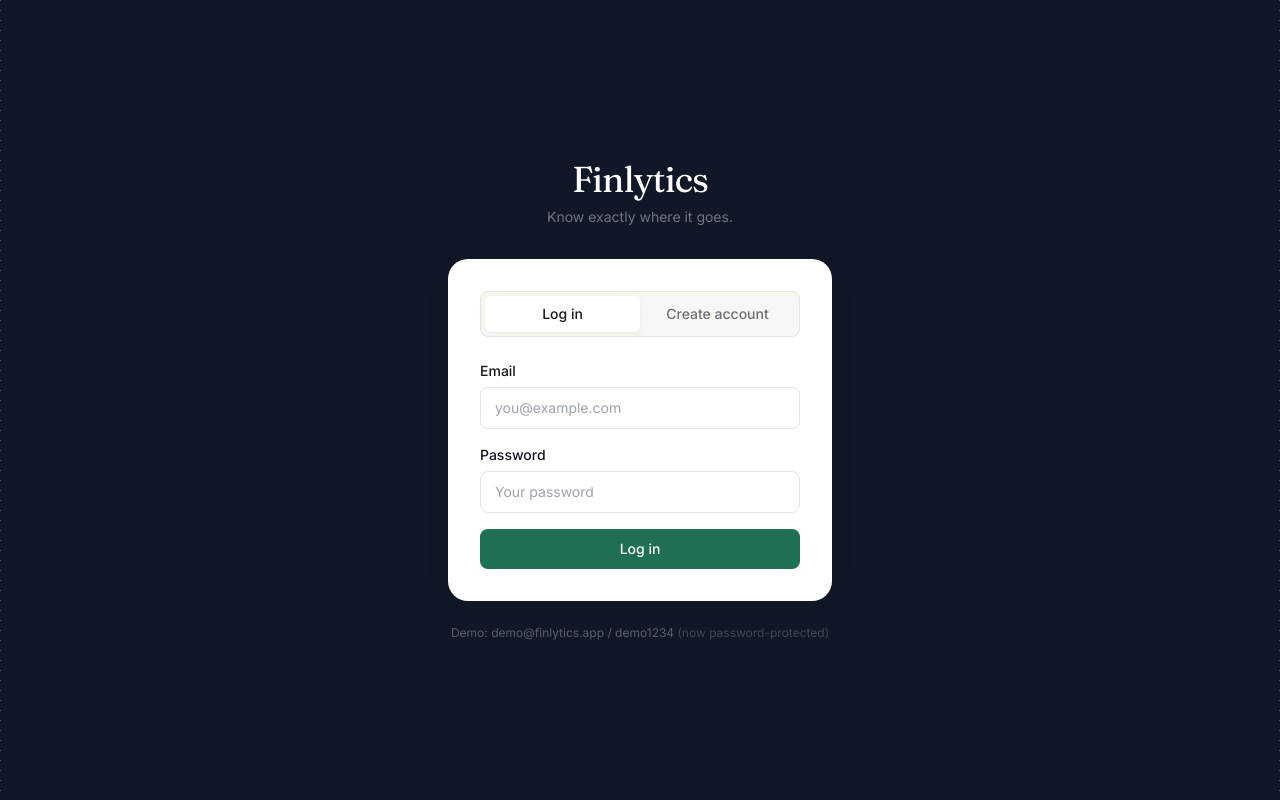
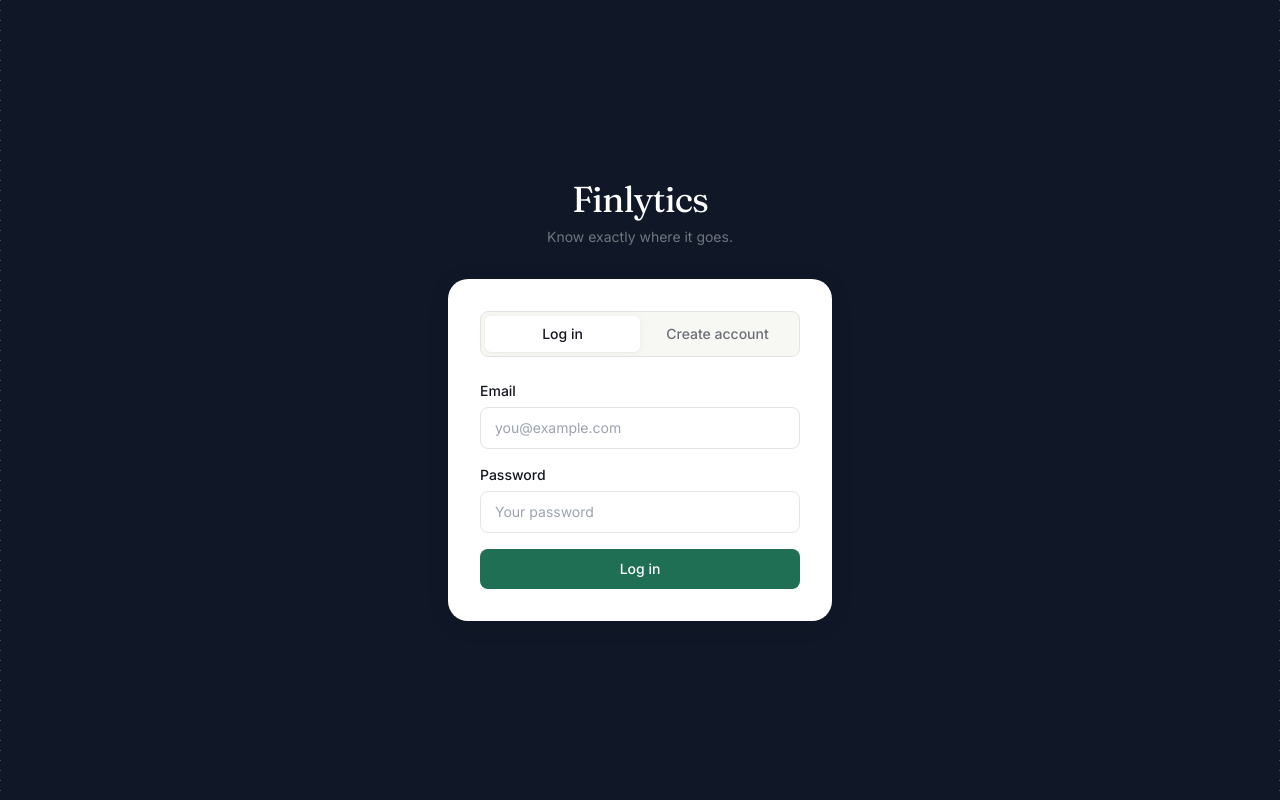
Before and after one commit to sahilsk91/finlytics-live, a React (Vite) app in the folder finlytics-frontend/: page /login in a window 1280 px wide. Built offline with nearby package versions, Linux system fonts and the light colour scheme; no server answers.

Commit message:
fix: remove demo creds from login page

```diff
--- a/finlytics-frontend/src/pages/Login.jsx
+++ b/finlytics-frontend/src/pages/Login.jsx
@@ -130,10 +130,6 @@ export default function Login() {
             </button>
           </form>
         </div>
-
-        <p className="text-center text-white/30 text-xs mt-6">
-          Demo: demo@finlytics.app / demo1234 <span className="text-white/20">(now password-protected)</span>
-        </p>
       </div>
     </div>
   );
```
